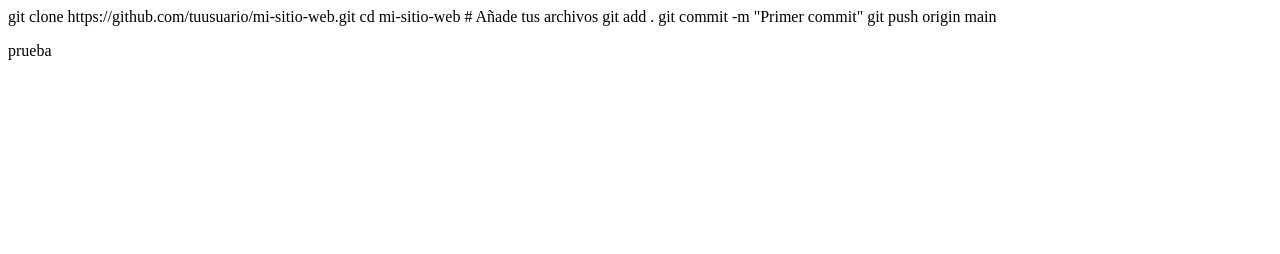
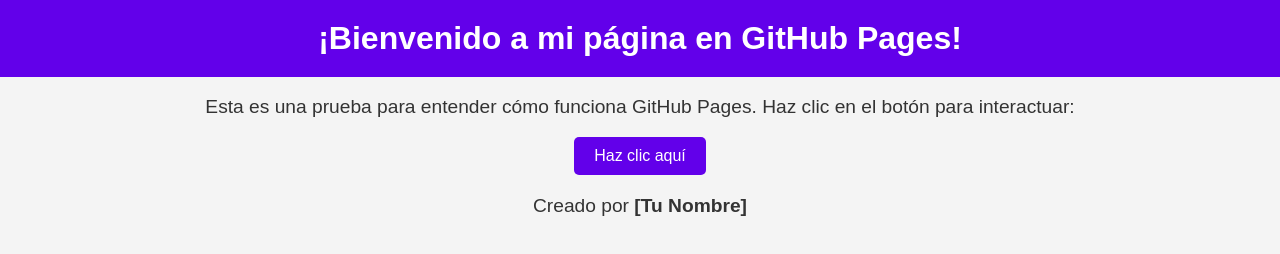
Before and after one commit to dosamoeba/Rig-theory, a plain HTML site: page index.html in a window 1280 px wide. Drawn offline with Linux system fonts and the light colour scheme.

Commit message:
Add files via upload

```diff
--- a/index.html
+++ b/index.html
@@ -1,7 +1,60 @@
-git clone https://github.com/tuusuario/mi-sitio-web.git
-cd mi-sitio-web
-# Añade tus archivos
-git add .
-git commit -m "Primer commit"
-git push origin main
-<p>prueba</p>
+<!DOCTYPE html>
+<html lang="es">
+<head>
+    <meta charset="UTF-8">
+    <meta name="viewport" content="width=device-width, initial-scale=1.0">
+    <title>Mi Primera Página en GitHub Pages</title>
+    <style>
+        /* CSS básico */
+        body {
+            font-family: Arial, sans-serif;
+            text-align: center;
+            background-color: #f4f4f4;
+            margin: 0;
+            padding: 0;
+        }
+        header {
+            background-color: #6200ea;
+            color: white;
+            padding: 20px;
+        }
+        h1 {
+            margin: 0;
+        }
+        p {
+            font-size: 1.2em;
+            color: #333;
+        }
+        button {
+            padding: 10px 20px;
+            font-size: 1em;
+            color: white;
+            background-color: #6200ea;
+            border: none;
+            border-radius: 5px;
+            cursor: pointer;
+        }
+        button:hover {
+            background-color: #3700b3;
+        }
+    </style>
+</head>
+<body>
+    <header>
+        <h1>¡Bienvenido a mi página en GitHub Pages!</h1>
+    </header>
+    <main>
+        <p>Esta es una prueba para entender cómo funciona GitHub Pages. Haz clic en el botón para interactuar:</p>
+        <button onclick="mostrarMensaje()">Haz clic aquí</button>
+    </main>
+    <footer>
+        <p>Creado por <strong>[Tu Nombre]</strong></p>
+    </footer>
+    <script>
+        // JavaScript básico
+        function mostrarMensaje() {
+            alert("¡Hola! Esto es un mensaje de prueba desde GitHub Pages.");
+        }
+    </script>
+</body>
+</html>
```
